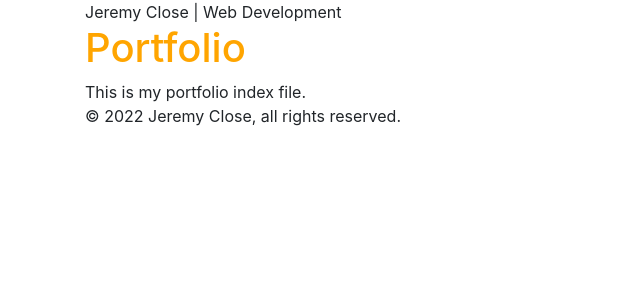
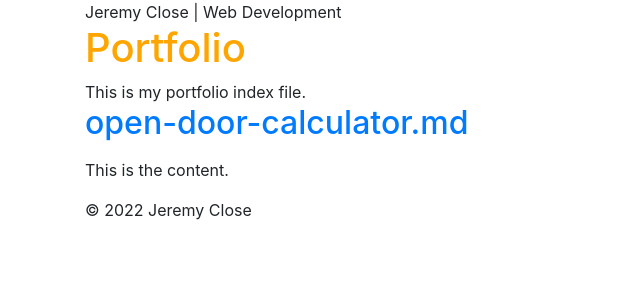
Before and after one commit to jkclose/jkclose.github.io, a Jekyll site: the page built from index.html, in a window 1280 px wide. Shown: the top 300 px of the page, without its empty margins (0-640 px from the left). Built offline with Jekyll 4.4.1, drawn with Linux system fonts in a browser that asks for light colours.

Commit message:
Project Collection testing

```diff
--- a/_config.yml
+++ b/_config.yml
@@ -1,7 +1,15 @@
 title: Jeremy Close | Web Development
+sass:
+  sass_dir: css
+  style:    compressed
+
 defaults:
   -
     scope:
       path: "" # an empty string here means all files in the project
     values:
       layout: "default"
+
+collections:
+  projects:
+    output: true
--- a/_layouts/default.html
+++ b/_layouts/default.html
@@ -29,7 +29,7 @@
 </section>
 <footer>
     <div class="container">
-    &copy; {{ 'now' | date: "%Y" }} Jeremy Close, all rights reserved.
+    &copy; {{ 'now' | date: "%Y" }} Jeremy Close
     </div>
 </footer>
 </body>
--- a/index.html
+++ b/index.html
@@ -3,3 +3,12 @@ title: Portfolio
 ---
 
 This is my portfolio index file.
+
+{% for project in site.projects %}
+<h2>
+    <a href="{{ project.url }}">
+        {{ project.name }}
+    </a>
+</h2>
+<p>{{ project.content | markdownify }}</p>
+{% endfor %}
```
Also changed, not shown: _projects/open-door-calculator.md (added, +7 -0 lines).
